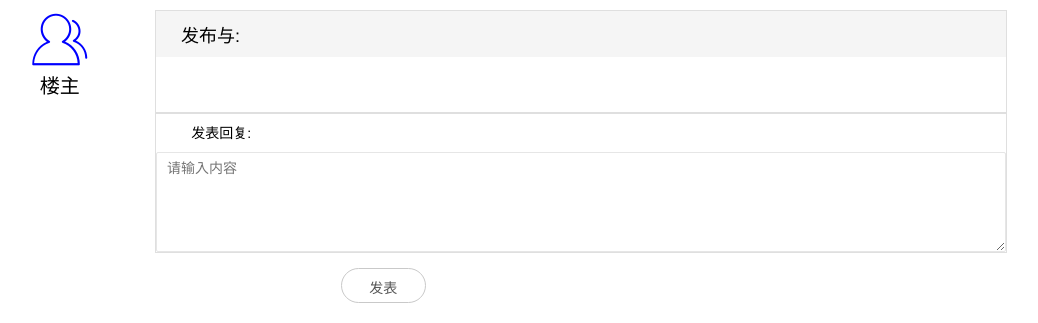
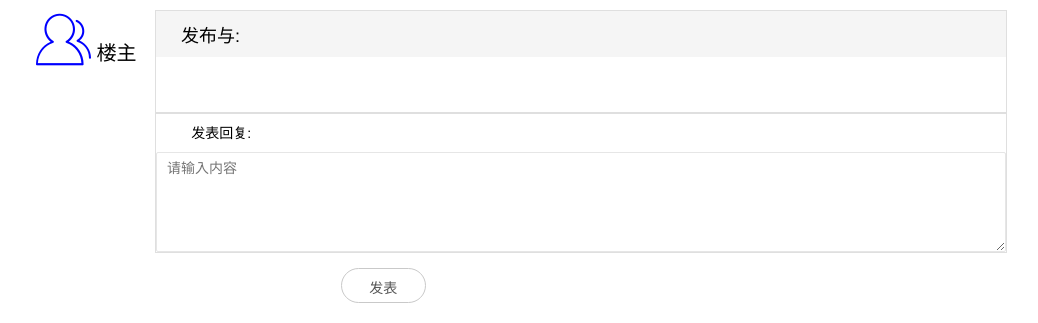
Before and after one commit to zhangzhixins/crm, a Spring app: page /updpost in a window 1280 px wide. Shown: the part 119-442 px from the top of the page, without its empty margins (145-1183 px from the left). Run offline with Thymeleaf, Linux system fonts and the light colour scheme; the template is opened without the code that fills it, so the values that code supplies are empty.

Commit message:
yangs提交

```diff
--- a/src/main/webapp/html/updpost.html
+++ b/src/main/webapp/html/updpost.html
@@ -48,9 +48,12 @@
                 <i class="layui-icon layui-icon-note" style="font-size:25px;color:#7b7877"></i>[[${p.post.label}]]
             </div>
             <div style="margin-top:10px;margin-bottom:10px;"><!-- 楼主1楼 -->
-                <div style="float: left;width: 15%;text-align:center; top: 90px"><!-- 左边图片 -->
-                    <div class="layui-icon layui-icon-user" style="font-size:55px;color:blue"></div>
-                    <font style="size:45px">楼主</font>
+                <div style="float: left;width: 15%;text-align:center;"><!-- 左边图片 -->
+                    <div  style="float: right">
+                           <span class="layui-icon layui-icon-user" style="font-size:55px;color:blue;"></span>
+                        <font style="size:45px">楼主</font>
+                    </div>
+
                 </div>
                 <div style="float: right;width: 83%;border:solid 1px #dfdfdf"><!-- 右边内容 -->
                     <div style="padding:10px 10px 10px 10px;background-color: #f5f5f5;font-size: 18px;">
```
